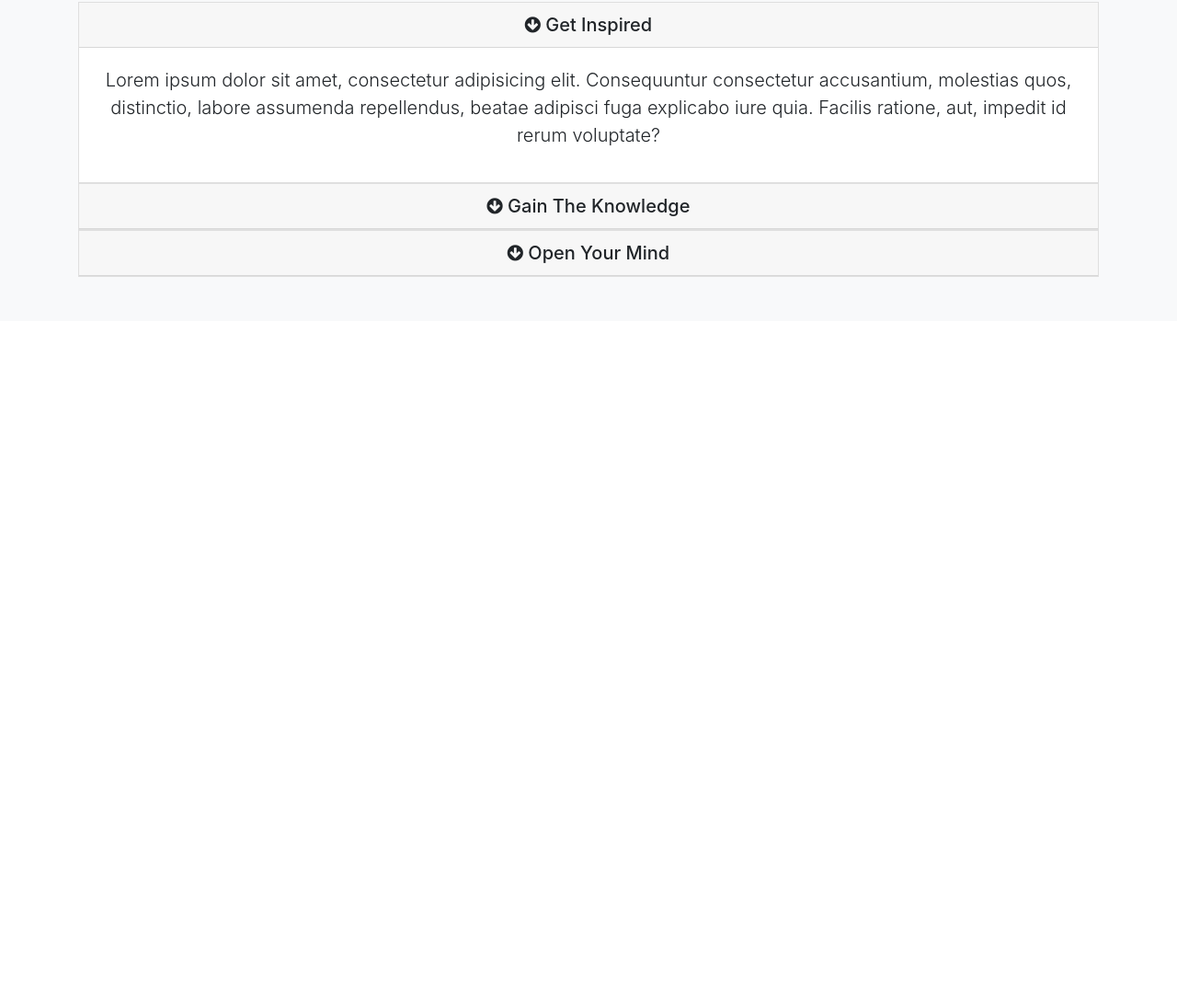
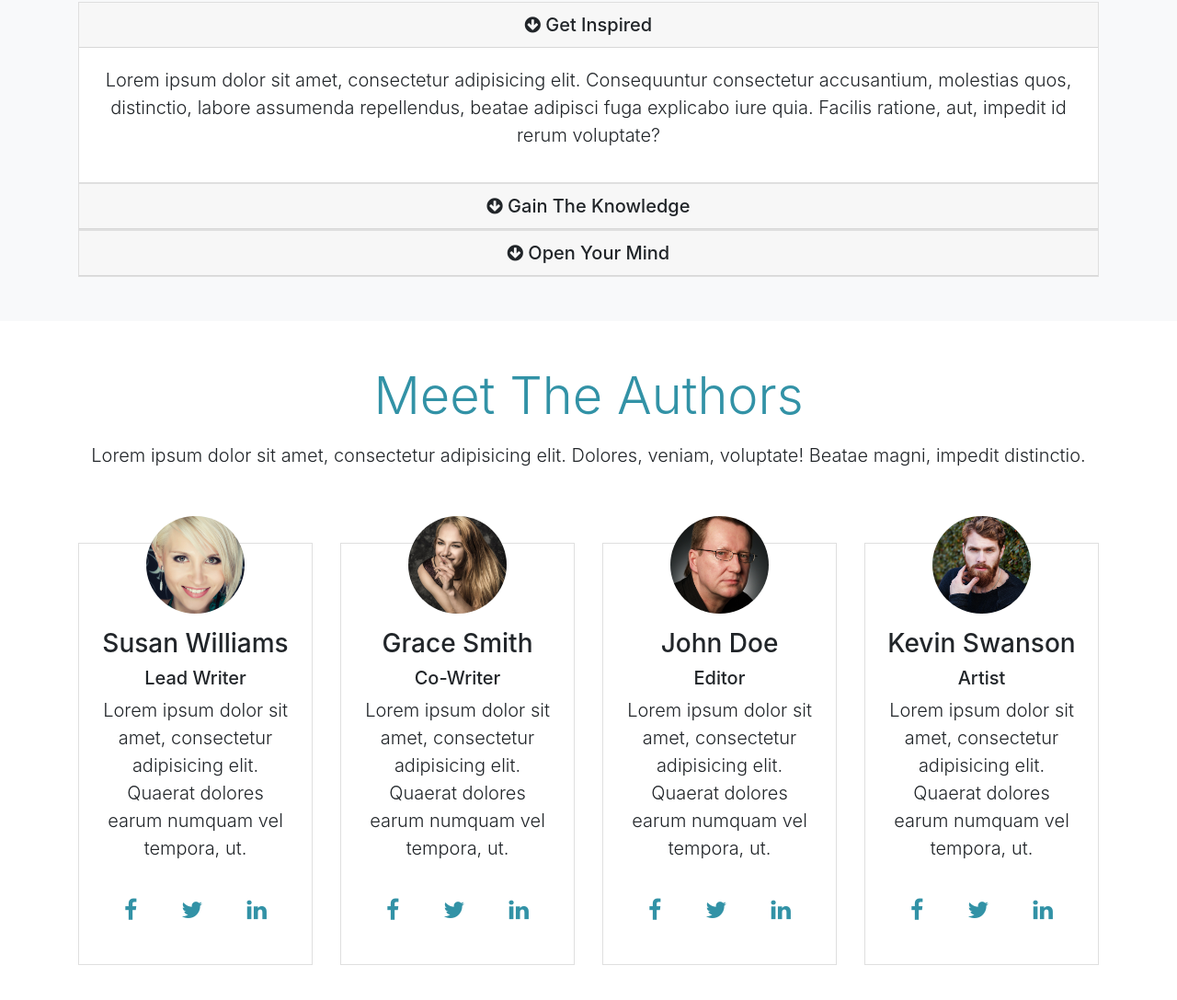
Before and after one commit to saddamhr/mizuxe, a plain HTML site: page index.html in a window 1280 px wide. Shown: the part 1373-2460 px from the top of the page at 92% size. Before the commit the page ends 1722 px from the top, so only its background shows below. Drawn offline with Linux system fonts and the light colour scheme.

Commit message:
authors section done

```diff
--- a/assets/scss/style.scss
+++ b/assets/scss/style.scss
@@ -46,6 +46,24 @@ body {
 	background: #252525;
 }
 
+#authors {
+	img {
+		margin-top: -50px;
+	}
+	.fa {
+		font-size: 25px;
+	}
+	.card:hover {
+		background-color: $primary;
+		color: #fff;
+
+		.fa {
+			color: #fff;
+		}
+	}
+}
+
+
 @media(max-width: 576px) {
 	#showcase {
 		h1 {
--- a/index.html
+++ b/index.html
@@ -196,6 +196,113 @@
 		</div>
 	</section>
 
+	<!-- AUTHORS -->
+	<section id="authors" class="text-center py-5">
+		<div class="container">
+			<div class="row">
+				<div class="col-12">
+					<div class="info-authors mb-5 pb-3">
+						<h2 class="display-4 text-primary">Meet The Authors</h2>
+						<p class="lead mt-3">Lorem ipsum dolor sit amet, consectetur adipisicing elit. Dolores, veniam, voluptate! Beatae magni, impedit distinctio.</p>
+					</div>
+				</div>
+			</div>
+			<div class="row">
+				<div class="col-lg-3 col-md-6 col-sm-12">
+					<div class="card">
+						<div class="card-body">
+							<img src="assets/img/person1.jpg" class="img-fluid rounded-circle w-50 mb-3"
+								alt="Susan Williams">
+							<h3>Susan Williams</h3>
+							<h5>Lead Writer</h5>
+							<p class="lead">Lorem ipsum dolor sit amet, consectetur adipisicing elit. Quaerat dolores
+								earum numquam vel tempora, ut.</p>
+							<div class="d-flex flex-row justify-content-center">
+								<div class="p-4">
+									<a href="https://www.facebook.com/"><i class="fa fa-facebook"></i></a>
+								</div>
+								<div class="p-4">
+									<a href="https://twitter.com/"><i class="fa fa-twitter"></i></a>
+								</div>
+								<div class="p-4">
+									<a href="https://www.linkedin.com/"><i class="fa fa-linkedin"></i></a>
+								</div>
+							</div>
+						</div>
+					</div>
+				</div>
+				<div class="col-lg-3 col-md-6 col-sm-12">
+					<div class="card">
+						<div class="card-body">
+							<img src="assets/img/person2.jpg" class="img-fluid rounded-circle w-50 mb-3"
+								alt="Grace Smith">
+							<h3>Grace Smith</h3>
+							<h5>Co-Writer</h5>
+							<p class="lead">Lorem ipsum dolor sit amet, consectetur adipisicing elit. Quaerat dolores
+								earum numquam vel tempora, ut.</p>
+							<div class="d-flex flex-row justify-content-center">
+								<div class="p-4">
+									<a href="https://www.facebook.com/"><i class="fa fa-facebook"></i></a>
+								</div>
+								<div class="p-4">
+									<a href="https://twitter.com/"><i class="fa fa-twitter"></i></a>
+								</div>
+								<div class="p-4">
+									<a href="https://www.linkedin.com/"><i class="fa fa-linkedin"></i></a>
+								</div>
+							</div>
+						</div>
+					</div>
+				</div>
+				<div class="col-lg-3 col-md-6 col-sm-12">
+					<div class="card">
+						<div class="card-body">
+							<img src="assets/img/person3.jpg" class="img-fluid rounded-circle w-50 mb-3" alt="John Doe">
+							<h3>John Doe</h3>
+							<h5>Editor</h5>
+							<p class="lead">Lorem ipsum dolor sit amet, consectetur adipisicing elit. Quaerat dolores
+								earum numquam vel tempora, ut.</p>
+							<div class="d-flex flex-row justify-content-center">
+								<div class="p-4">
+									<a href="https://www.facebook.com/"><i class="fa fa-facebook"></i></a>
+								</div>
+								<div class="p-4">
+									<a href="https://twitter.com/"><i class="fa fa-twitter"></i></a>
+								</div>
+								<div class="p-4">
+									<a href="https://www.linkedin.com/"><i class="fa fa-linkedin"></i></a>
+								</div>
+							</div>
+						</div>
+					</div>
+				</div>
+				<div class="col-lg-3 col-md-6 col-sm-12">
+					<div class="card">
+						<div class="card-body">
+							<img src="assets/img/person4.jpg" class="img-fluid rounded-circle w-50 mb-3"
+								alt="Susan Williams">
+							<h3>Kevin Swanson</h3>
+							<h5>Artist</h5>
+							<p class="lead">Lorem ipsum dolor sit amet, consectetur adipisicing elit. Quaerat dolores
+								earum numquam vel tempora, ut.</p>
+							<div class="d-flex flex-row justify-content-center">
+								<div class="p-4">
+									<a href="https://www.facebook.com/"><i class="fa fa-facebook"></i></a>
+								</div>
+								<div class="p-4">
+									<a href="https://twitter.com/"><i class="fa fa-twitter"></i></a>
+								</div>
+								<div class="p-4">
+									<a href="https://www.linkedin.com/"><i class="fa fa-linkedin"></i></a>
+								</div>
+							</div>
+						</div>
+					</div>
+				</div>
+			</div>
+		</div>
+	</section>
+
 
 
 	<script src="assets/js/jquery.min.js"></script>
```
Also changed, not shown: assets/css/style.css.
